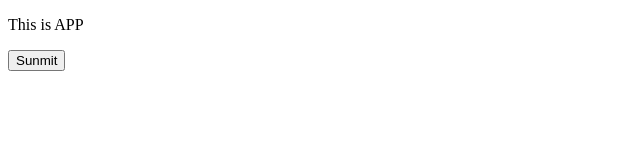
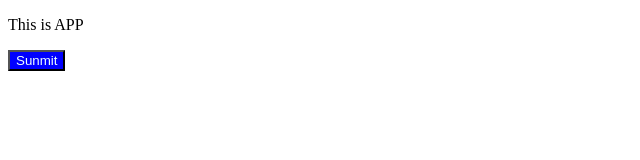
Before and after one commit to ttus612/git-tutorial, a plain HTML site: page index.html in a window 1280 px wide. Shown: the whole page, without its empty margins (0-640 px from the left). Drawn offline with Linux system fonts and the light colour scheme.

Commit message:
updated index.html

```diff
--- a/index.html
+++ b/index.html
@@ -5,6 +5,9 @@
     <meta http-equiv="X-UA-Compatible" content="IE=edge">
     <meta name="viewport" content="width=device-width, initial-scale=1.0">
     <title>Document</title>
+    <link rel="stylesheet" href="./index.css">
+    <link rel="stylesheet" href="./index2.css">
+
 </head>
 <body>
     <p>This is APP</p>
@@ -14,6 +17,8 @@
 
 <!--
     Thư mục đang làm việc           Staging Area        Commited
-    index.html
+                                                        index.html
                                                         index.css
+                                                        index2.css
+
  -->
```
